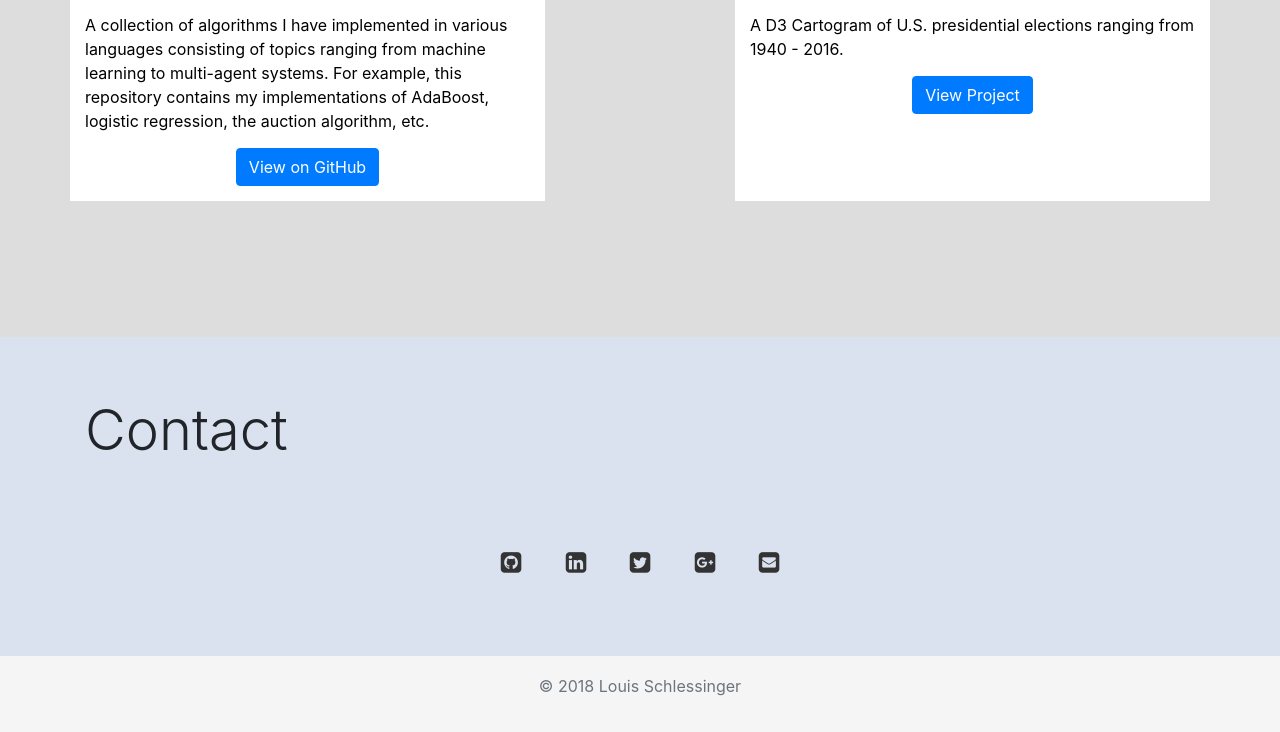
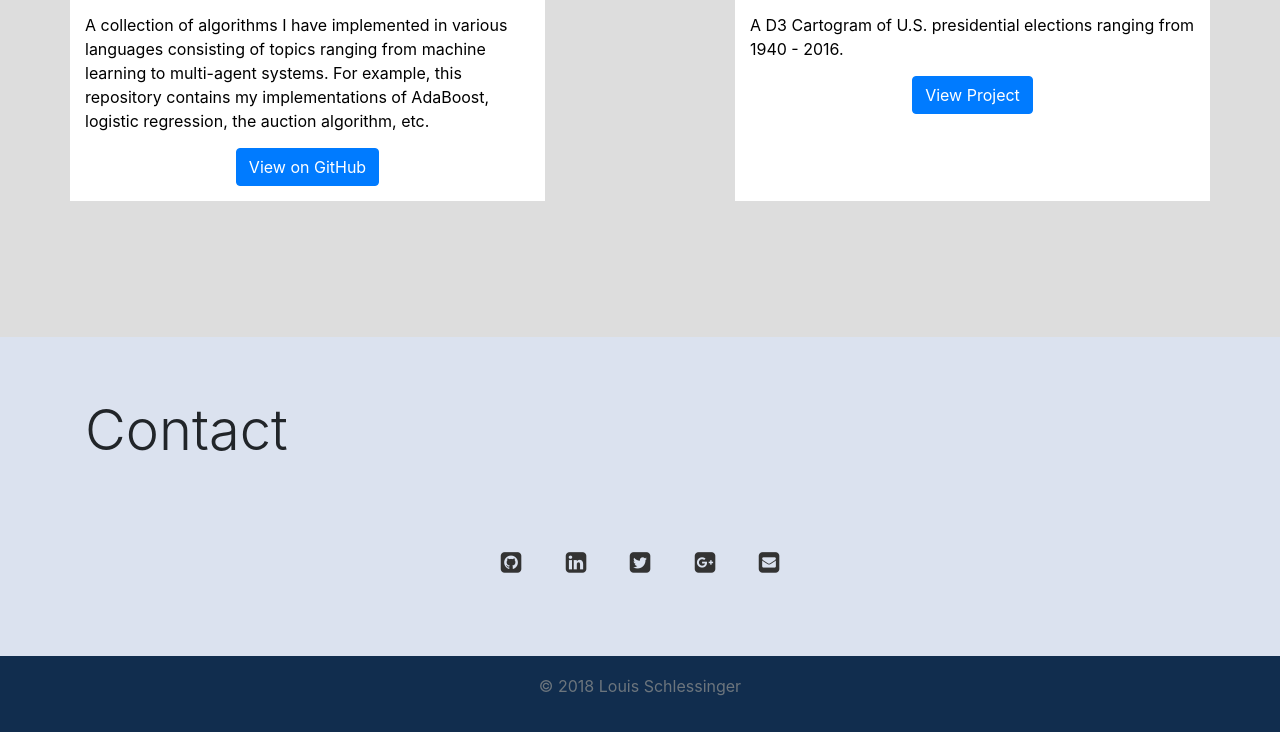
Before and after one commit to lschlessinger1/lschlessinger1.github.io, a plain HTML site: page index.html in a window 1280 px wide. Shown: the part 2865-3597 px from the top of the page. Drawn offline with nearby package versions, Linux system fonts and the light colour scheme.

Commit message:
update footer colors

```diff
--- a/assets/css/main.css
+++ b/assets/css/main.css
@@ -75,7 +75,8 @@ body {
     /* Set the fixed height of the footer here */
     line-height: 60px;
     /* Vertically center the text there */
-    background-color: #f5f5f5;
+    background-color: #112D4E;
+    color: #ddd;
 }
 
 
```
